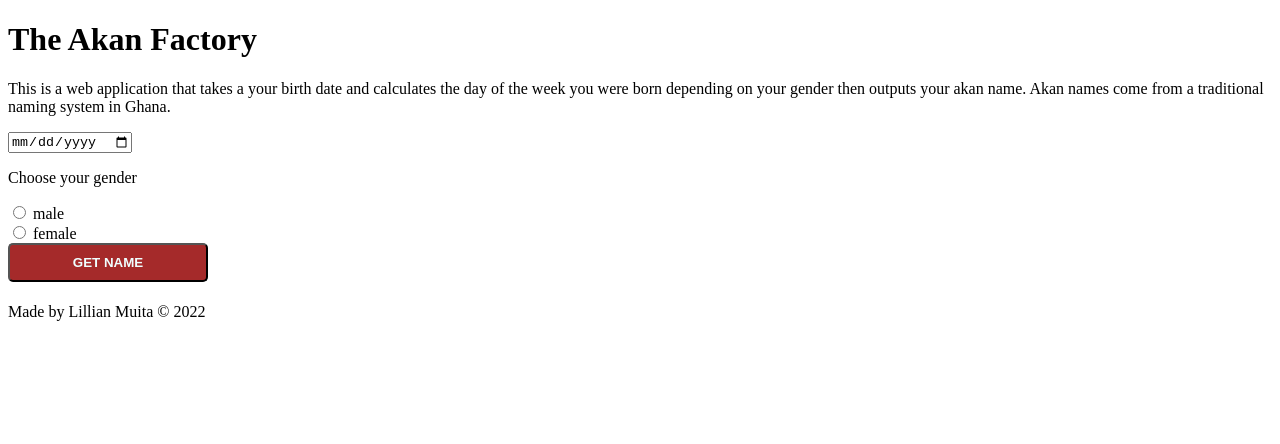
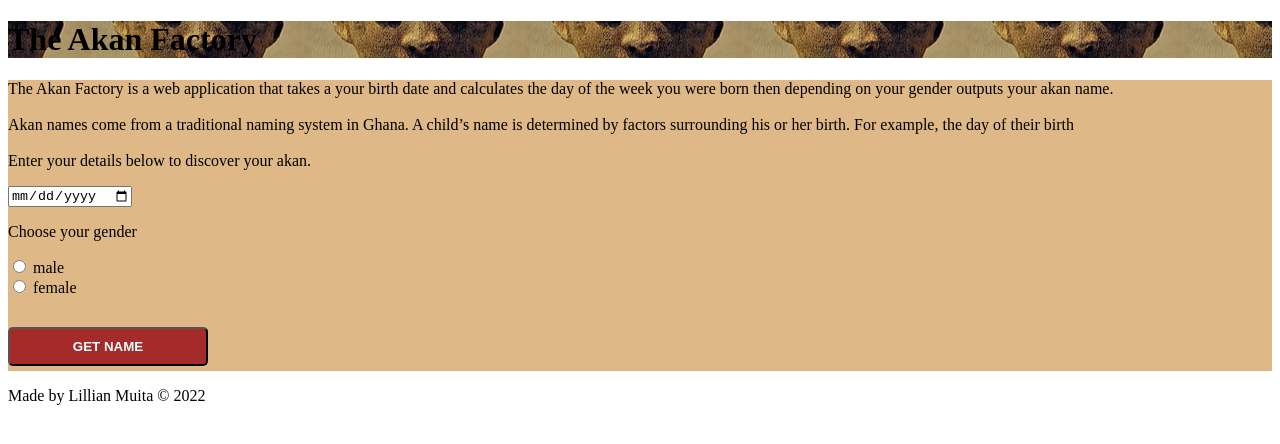
Before and after one commit to Limu2030/akan, a plain HTML site: page index.html in a window 1280 px wide. Drawn offline with Linux system fonts and the light colour scheme.

Commit message:
this will add a background image

```diff
--- a/index.html
+++ b/index.html
@@ -8,15 +8,22 @@
     <link rel="stylesheet" href="styles.css" />
   </head>
   <body>
-    <header>
-      <div class="backgroundpic">
+    <div class="bg-image">
       <h1>The Akan Factory</h1>
     </div>
-    </header>
+    <div class="bg-para">
+      <p>
+        The Akan Factory is a web application that takes a your birth date and
+        calculates the day of the week you were born then depending on your gender
+        outputs your akan name.
 
-    <p>This is a web application that takes a your birth date and calculates the day of the week you were born depending on your gender then outputs your akan name.
-      Akan names come from a traditional naming system in Ghana.
-
+        <br />
+        <br />
+        Akan names come from a traditional naming system in Ghana. A child’s name
+        is determined by factors surrounding his or her birth. For example, the
+        day of their birth <br />
+        <br />
+        Enter your details below to discover your akan.
       </p>
 
       <form action="">
@@ -33,10 +40,13 @@
         <label for="female">female</label>
       </form>
 
-    <button id="getname-btn" type="button" onclick="getName()">GET NAME</button>
+      <button id="getname-btn" type="button" onclick="getName()">GET NAME</button>  <p id="akan"></p>
 
-    <p id="akan"></p>
+
+
+    </div>
     <footer>Made by Lillian Muita &copy; 2022</footer>
+
     <script src="index.js"></script>
   </body>
 </html>
--- a/styles.css
+++ b/styles.css
@@ -1,9 +1,17 @@
-.backgroundpic {
+.bg-image {
+  background-image: url(image3.jpg);
+  /* background-repeat: no-repeat; */
+  /* background-size: 50% 50px; */
+  padding: 0px;
+  background-position: center;
+}
 
+.bg-para {
+  background-color: burlywood;
 }
 
 #getname-btn {
-    color:azure;
+  color: azure;
   font-weight: bolder;
   padding-bottom: 10px;
   padding-top: 10px;
@@ -11,6 +19,5 @@
   border-radius: 5px;
   background-color: brown;
   margin-bottom: 5px;
-
-
+  margin-top: 30px;
 }
```
Also changed, not shown: image2.png (added), image3.jpg (added). Lines whose indentation alone changed are shown as unchanged.
